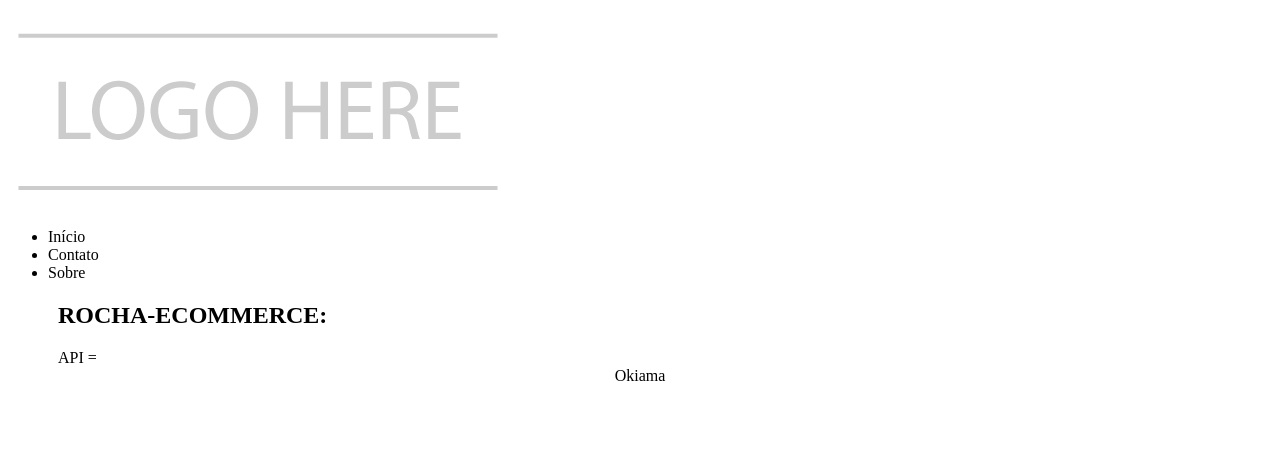
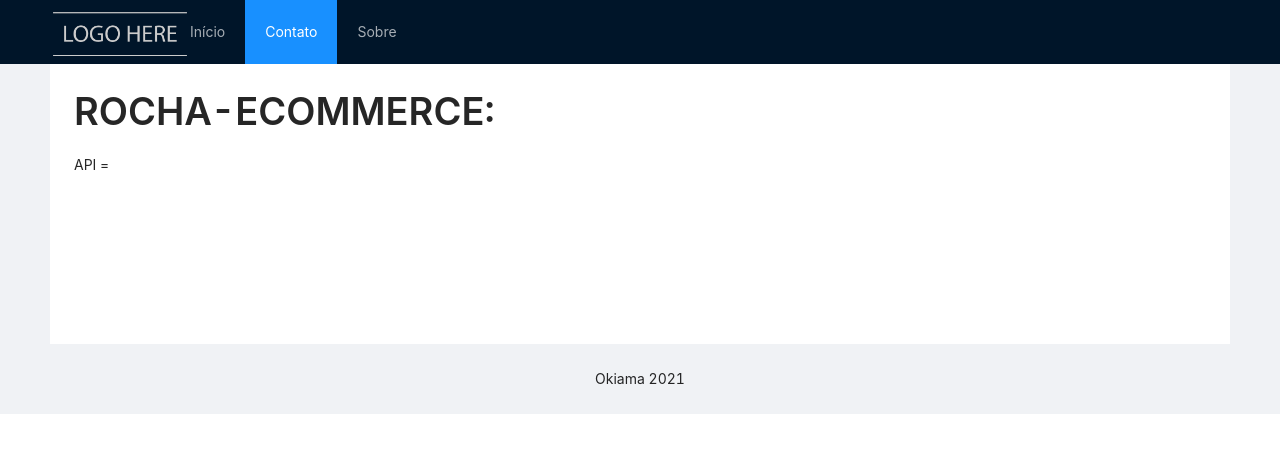
Before and after one commit to alanmrochadeveloper/r-ecommerce, a React (Create React App) app in the folder client/: page / in a window 1280 px wide. Shown: the top 452 px of the page. Built offline with nearby package versions, Linux system fonts and the light colour scheme; no server answers; the HTML template or start-up script is replaced by a standard one.

Commit message:
chore: added antd customizable config foundation

```diff
--- /dev/null
+++ b/client/craco.config.js
@@ -0,0 +1,4 @@
+/* craco.config.js */
+module.exports = {
+  // ...
+}
--- /dev/null
+++ b/client/src/App.css
@@ -0,0 +1,24 @@
+@import '~antd/dist/antd.css';
+
+.site-layout-content {
+    min-height: 280px;
+    padding: 24px;
+    background: #fff;
+  }
+  .logo {
+    float: left;
+    width: 120px;
+    height: 31px;
+  }
+
+  .logo img{
+    max-width: 140px;
+  }
+
+  .ant-row-rtl .logo {
+    float: right;
+    margin: 16px 0 16px 24px;
+  }
+    [data-theme="dark"] .site-layout-content {
+      background: #141414;
+    }
--- a/client/src/App.tsx
+++ b/client/src/App.tsx
@@ -1,5 +1,6 @@
 import { BrowserRouter } from 'react-router-dom'
 import Routes from './routes'
+import './App.css'
 
 const App = () => (
   <div className="App">
--- a/client/src/layout/MainWrapper/index.tsx
+++ b/client/src/layout/MainWrapper/index.tsx
@@ -21,6 +21,7 @@ const MainWrapper: React.FC<IProps> = ({ children }) => {
             <img src={logo} alt={`logo tipo ${appName}`} />
           </div>
           <Menu
+            theme='dark'
             className="nav-menu-container"
             mode="horizontal"
             defaultSelectedKeys={['2']}
@@ -33,7 +34,7 @@ const MainWrapper: React.FC<IProps> = ({ children }) => {
         <Content style={{ padding: '0 50px' }}>
           <div className="site-layout-content">{children}</div>
         </Content>
-        <Footer style={{ textAlign: 'center' }}>{appName}</Footer>
+        <Footer style={{ textAlign: 'center' }}>{`${appName} ${new Date().getFullYear()}`}</Footer>
       </Layout>
     </>
   )
```
Also changed, not shown: client/package.json (+4 -3 lines), 2 other files (tests, documents, lock files or other folders).
